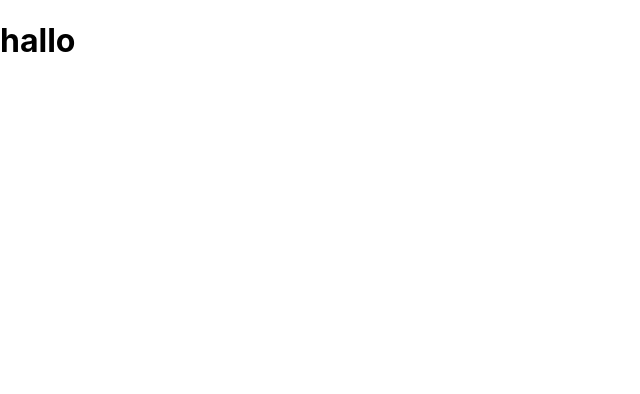
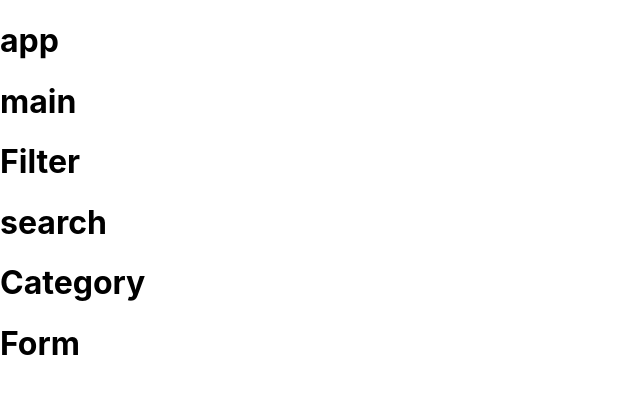
Before and after one commit to Nurdin-Ismail/code-challenge-Bank, a React (Create React App) app: page / in a window 1280 px wide. Shown: the top 394 px of the page, without its empty margins (0-640 px from the left). Built offline with nearby package versions, Linux system fonts and the light colour scheme; data requests are answered from the project's data file.

Commit message:
adding the components

```diff
--- /dev/null
+++ b/db.json
@@ -0,0 +1,102 @@
+{
+  "transactions": [
+    {
+      "id": 1,
+      "date": "2019-12-01",
+      "description": "Paycheck from Bob's Burgers",
+      "category": "Income",
+      "amount": 1000
+    },
+    {
+      "id": 2,
+      "date": "2019-12-01",
+      "description": "South by Southwest Quinoa Bowl at Fresh & Co",
+      "category": "Food",
+      "amount": -10.55
+    },
+    {
+      "id": 3,
+      "date": "2019-12-02",
+      "description": "South by Southwest Quinoa Bowl at Fresh & Co",
+      "category": "Food",
+      "amount": -10.55
+    },
+    {
+      "id": 4,
+      "date": "2019-12-04",
+      "description": "Sunglasses, Urban Outfitters",
+      "category": "Fashion",
+      "amount": -24.99
+    },
+    {
+      "id": 5,
+      "date": "2019-12-06",
+      "description": "Venmo, Alice Pays you for Burrito",
+      "category": "Food",
+      "amount": 8.75
+    },
+    {
+      "id": 6,
+      "date": "2019-12-06",
+      "description": "Chipotle",
+      "category": "Food",
+      "amount": -17.59
+    },
+    {
+      "id": 7,
+      "date": "2019-12-07",
+      "description": "Birthday Check from Grandma",
+      "category": "Gift",
+      "amount": 50
+    },
+    {
+      "id": 8,
+      "date": "2019-12-09",
+      "description": "Lyft Ride",
+      "category": "Transportation",
+      "amount": -13.25
+    },
+    {
+      "id": 9,
+      "date": "2019-12-11",
+      "description": "Paycheck from Bob's Burgers",
+      "category": "Income",
+      "amount": 1000
+    },
+    {
+      "id": 10,
+      "date": "2019-12-16",
+      "description": "Tickets, Flatiron Multiplex Cinemas",
+      "category": "Entertainment",
+      "amount": -24
+    },
+    {
+      "id": 11,
+      "date": "2019-12-16",
+      "description": "MTA Vending Machine: MetroCard",
+      "category": "Transportation",
+      "amount": -116.39
+    },
+    {
+      "id": 12,
+      "date": "2019-12-17",
+      "description": "Venmo, Pay Roommate for Rent",
+      "category": "Housing",
+      "amount": -975
+    },
+    {
+      "date": "2022-07-09",
+      "description": "Office lunch",
+      "category": "Food",
+      "amount": "2000",
+      "id": 13
+    },
+    {
+      "date": "2022-07-09",
+      "description": "Office lunch Wednesday",
+      "category": "Food",
+      "amount": "3000",
+      "id": 14
+    }
+  ]
+ }
--- a/src/App.js
+++ b/src/App.js
@@ -1,9 +1,16 @@
-import logo from './logo.svg';
+import React, {useState, useEffect} from 'react';
 import './App.css';
+import Main from './Main';
+
+
 
 function App() {
   return (
-    <h1>hallo</h1>
+    <div>
+      <h1>app</h1>
+      <Main/>
+    </div>
+
   );
 }
 
--- /dev/null
+++ b/src/Categories.js
@@ -0,0 +1,9 @@
+import React from "react";
+
+function Categories(){
+    return (
+        <h1>Category</h1>
+    )
+}
+
+export default Categories;
--- /dev/null
+++ b/src/Filter.js
@@ -0,0 +1,15 @@
+import React from "react";
+import Search from "./Search";
+import Categories from "./Categories";
+
+function Filter(){
+    return (
+        <div>
+            <h1>Filter</h1>
+            <Search/>
+            <Categories/>
+        </div>
+    )
+}
+
+export default Filter;
--- /dev/null
+++ b/src/Form.js
@@ -0,0 +1,9 @@
+import React from "react";
+
+function Form(){
+    return (
+        <h1>Form</h1>
+    )
+}
+
+export default Form;
--- /dev/null
+++ b/src/Main.js
@@ -0,0 +1,36 @@
+import React,{useState, useEffect} from "react";
+import Filter from "./Filter";
+import Form from "./Form";
+
+function Main(){
+
+    const [transactionData, setTransactionData] = useState([])
+    useEffect(() => {
+        console.log("Test useeffect")
+
+        fetch("http://localhost:3000/transactions")
+        .then(response => response.json())
+        .then(transaction => {
+            console.log(transaction)
+            setTransactionData(transaction);
+        })
+    },[])
+
+
+    return(
+        <div>
+            <h1>main</h1>
+            <Filter/>
+            <Form/>
+
+
+        </div>
+
+
+    )
+
+
+
+}
+
+export default Main;
--- /dev/null
+++ b/src/Search.js
@@ -0,0 +1,9 @@
+import React from "react";
+
+function Search(){
+    return (
+        <h1>search</h1>
+    )
+}
+
+export default Search;
--- a/src/db.json
+++ /dev/null
@@ -1,102 +0,0 @@
-{
-    "transactions": [
-      {
-        "id": 1,
-        "date": "2019-12-01",
-        "description": "Paycheck from Bob's Burgers",
-        "category": "Income",
-        "amount": 1000
-      },
-      {
-        "id": 2,
-        "date": "2019-12-01",
-        "description": "South by Southwest Quinoa Bowl at Fresh & Co",
-        "category": "Food",
-        "amount": -10.55
-      },
-      {
-        "id": 3,
-        "date": "2019-12-02",
-        "description": "South by Southwest Quinoa Bowl at Fresh & Co",
-        "category": "Food",
-        "amount": -10.55
-      },
-      {
-        "id": 4,
-        "date": "2019-12-04",
-        "description": "Sunglasses, Urban Outfitters",
-        "category": "Fashion",
-        "amount": -24.99
-      },
-      {
-        "id": 5,
-        "date": "2019-12-06",
-        "description": "Venmo, Alice Pays you for Burrito",
-        "category": "Food",
-        "amount": 8.75
-      },
-      {
-        "id": 6,
-        "date": "2019-12-06",
-        "description": "Chipotle",
-        "category": "Food",
-        "amount": -17.59
-      },
-      {
-        "id": 7,
-        "date": "2019-12-07",
-        "description": "Birthday Check from Grandma",
-        "category": "Gift",
-        "amount": 50
-      },
-      {
-        "id": 8,
-        "date": "2019-12-09",
-        "description": "Lyft Ride",
-        "category": "Transportation",
-        "amount": -13.25
-      },
-      {
-        "id": 9,
-        "date": "2019-12-11",
-        "description": "Paycheck from Bob's Burgers",
-        "category": "Income",
-        "amount": 1000
-      },
-      {
-        "id": 10,
-        "date": "2019-12-16",
-        "description": "Tickets, Flatiron Multiplex Cinemas",
-        "category": "Entertainment",
-        "amount": -24
-      },
-      {
-        "id": 11,
-        "date": "2019-12-16",
-        "description": "MTA Vending Machine: MetroCard",
-        "category": "Transportation",
-        "amount": -116.39
-      },
-      {
-        "id": 12,
-        "date": "2019-12-17",
-        "description": "Venmo, Pay Roommate for Rent",
-        "category": "Housing",
-        "amount": -975
-      },
-      {
-        "date": "2022-07-09",
-        "description": "Office lunch",
-        "category": "Food",
-        "amount": "2000",
-        "id": 13
-      },
-      {
-        "date": "2022-07-09",
-        "description": "Office lunch Wednesday",
-        "category": "Food",
-        "amount": "3000",
-        "id": 14
-      }
-    ]
-   }
```
